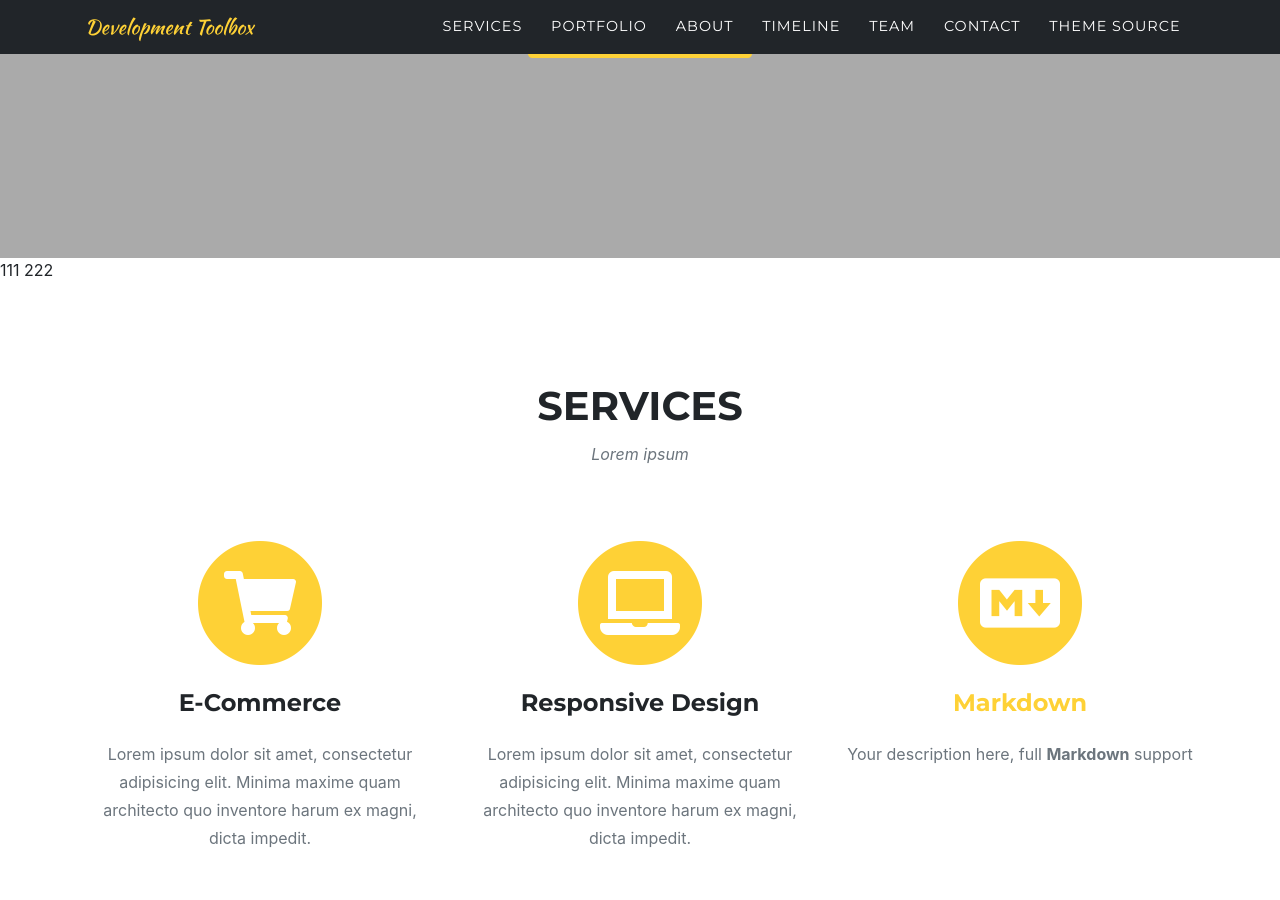
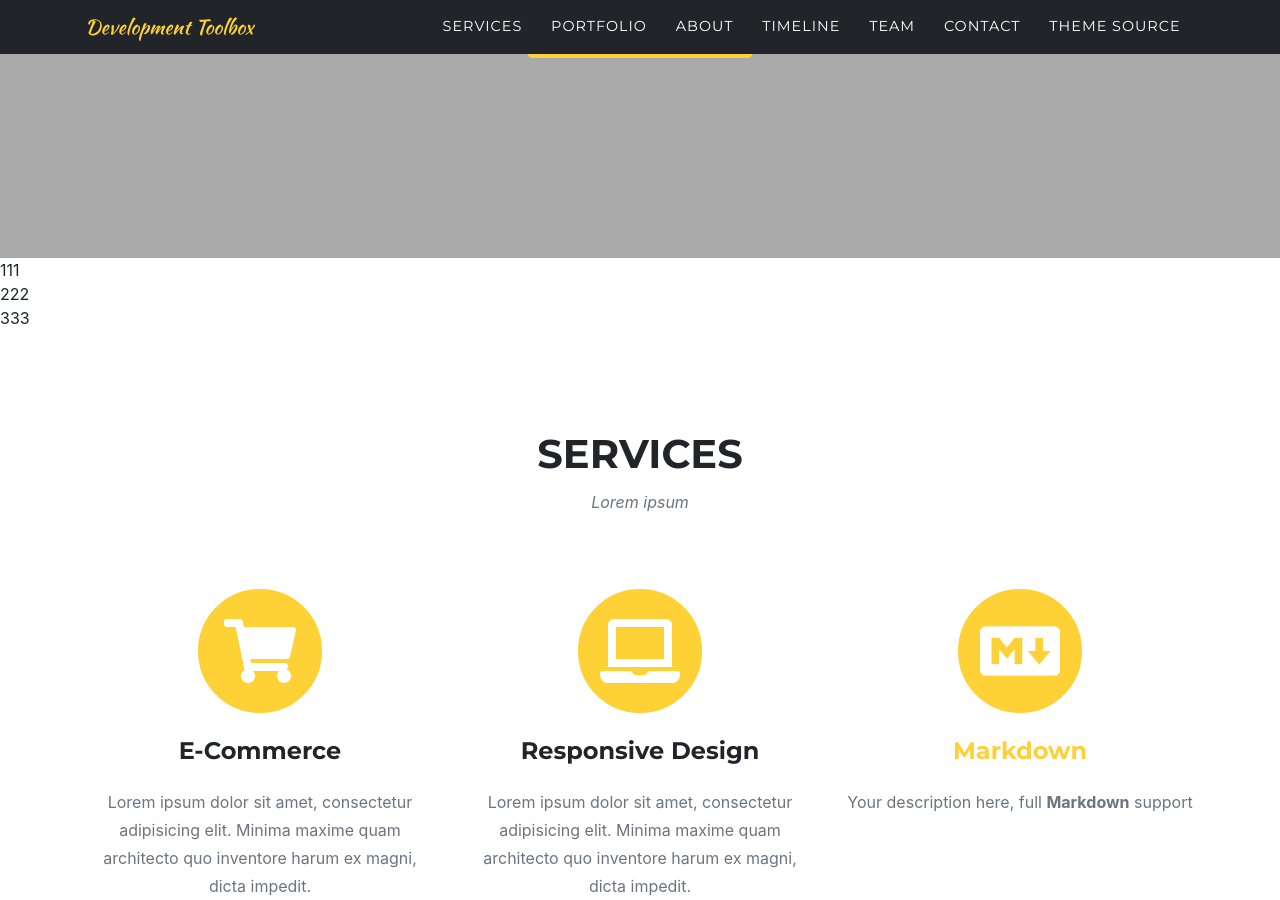
Before and after one commit to xuzhuoxi/xuzhuoxi.github.io, a Jekyll site: the page built from index.md, in a window 1280 px wide and 900 px high, scrolled down 587 px. Built offline with Jekyll 4.4.1, drawn with Linux system fonts in a browser that asks for light colours; some web fonts are replaced.

Commit message:
测试。

```diff
--- a/_layouts/home.html
+++ b/_layouts/home.html
@@ -4,9 +4,10 @@ layout: default
 {% include navheader.html %}
 
 111
-{{ site.data.i18n[en-US][about.body] }}
-{{ site.data.i18n[en-US].about.body }}
+{{ site.data.i18n[en-US][about.body] }}<br/>
 222
+{{ site.data.i18n[en-US].about.body }} <br/>
+333
 
 {% for board in site.data.home.boards%}
   {% if board.is_on %}
```
